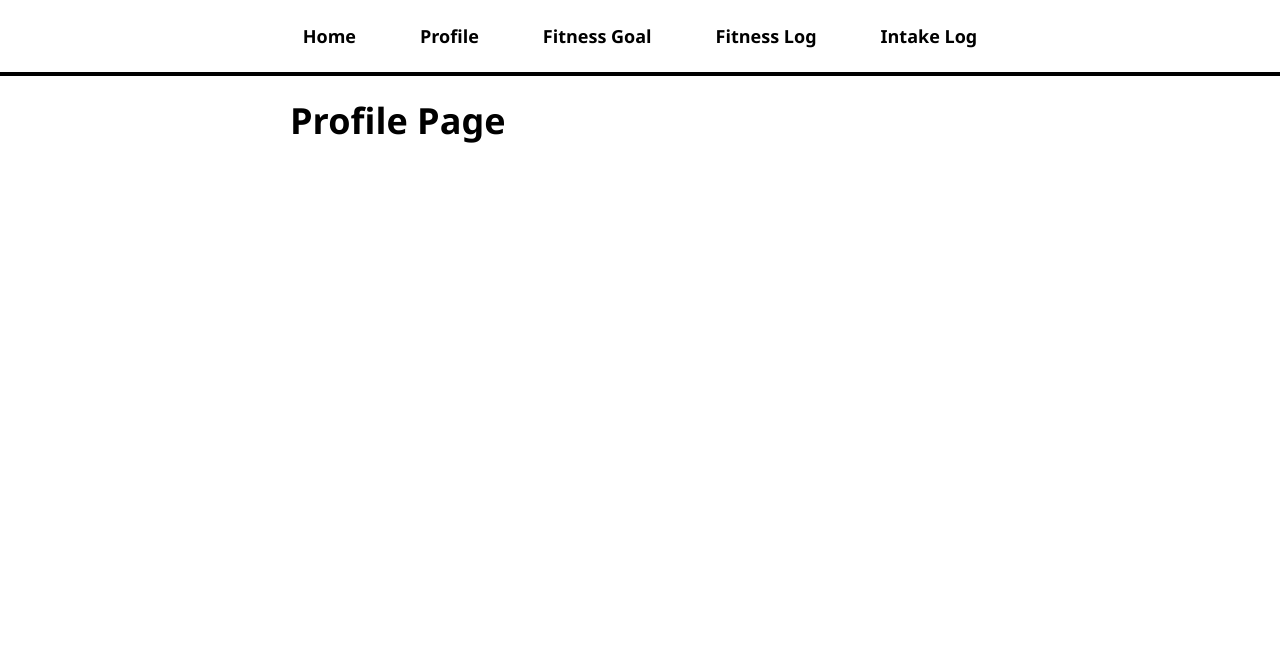
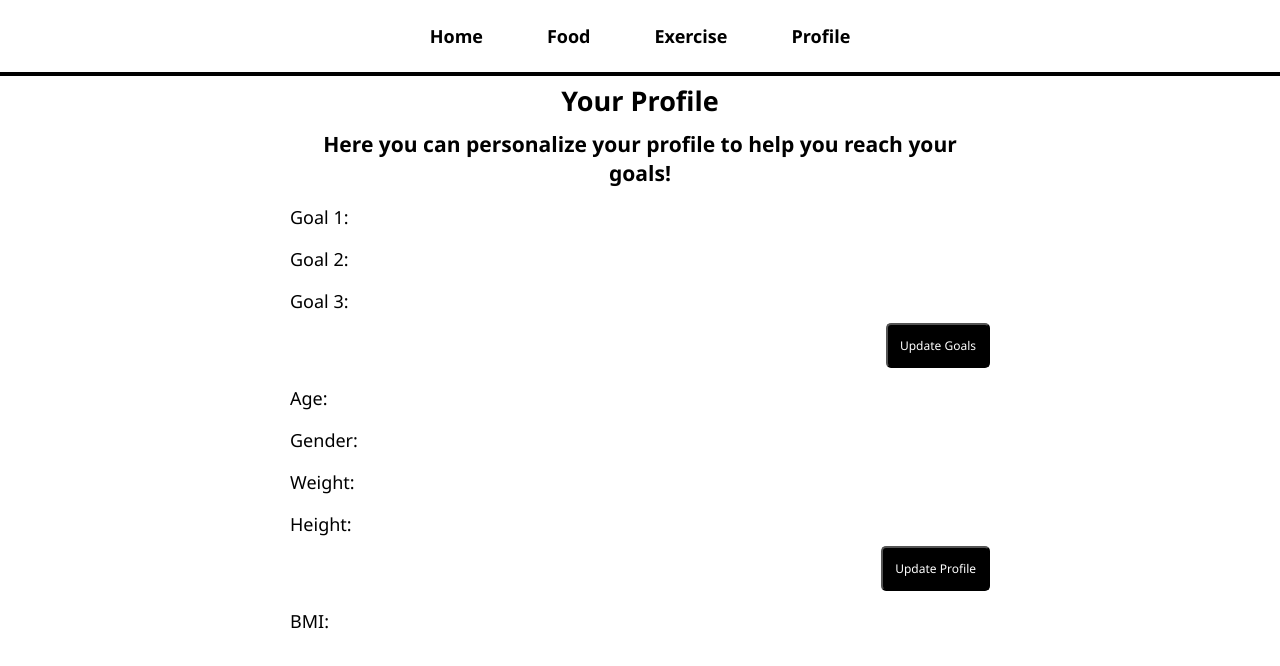
Before and after one commit to angelamoore86/Get-Fit-App, a React (Create React App) app in the folder frontend/: page /profile in a window 1280 px wide. Shown: the top 666 px of the page. Built offline with nearby package versions, Linux system fonts and the light colour scheme; no server answers.

Commit message:
Updated ProfilePage code, added profile form, goal form and bmi calculator

```diff
--- a/frontend/src/App.css
+++ b/frontend/src/App.css
@@ -2,19 +2,28 @@ body {
   font-family: 'Segoe UI', Tahoma, Geneva, Verdana, sans-serif;
   font-size: 18px;
 }
+div {
+  text-align: right;
+}
+p, .right {
+  margin-bottom: 10px;
+  text-align: left;
+}
 
 button {
-  padding: 16px;
+  padding: 12px;
   font-family: 'Segoe UI', Tahoma, Geneva, Verdana, sans-serif;
-  font-size: 16px;
+  font-size: 12px;
   background-color: black;
   color: white;
-  border-radius: 8px;
+  border-radius: 5px;
   cursor: pointer;
 }
 
-h3, h4 {
-  margin-bottom: 0;
+h1, h2, h3, h4 {
+  margin: 10px;
+
+  text-align: center;
 }
 
 nav {
--- a/frontend/src/App.js
+++ b/frontend/src/App.js
@@ -19,7 +19,7 @@ function App() {
             <Route path="/profile" element={<ProfilePage />} />
             <Route path="/fitnessgoal" element={<FitnessGoalPage />} />
             <Route path="/fitnesslog" element={<FitnessLogPage />} />
-            <Route path="/intake" element={<IntakeLogPage />} />
+            <Route path="/intakelog" element={<IntakeLogPage />} />
             <Route path="*" element={<NotFoundPage/>} />
           </Routes>
         </div>
--- a/frontend/src/NavBar.js
+++ b/frontend/src/NavBar.js
@@ -8,20 +8,16 @@ const NavBar = () => {
                     <Link to='/'>Home</Link>
                 </li>
                 <li>
-                    <Link to='/profile'>Profile</Link>
+                    <Link to='/intakelog'>Food</Link>
                 </li>
                 <li>
-                    <Link to='/fitnessgoal'>Fitness Goal</Link>
+                    <Link to='/fitnesslog'>Exercise</Link>
                 </li>
                 <li>
-                    <Link to='/fitnesslog'>Fitness Log</Link>
-                </li>
-                <li>
-                    <Link to='/intakelog'>Intake Log</Link>
+                    <Link to='/profile'>Profile</Link>
                 </li>
             </ul>
         </nav>
-
     );
 }
 
--- /dev/null
+++ b/frontend/src/components/BMICalculator.js
@@ -0,0 +1,19 @@
+
+function BMICalculator({ weight, height }) {
+    const calculateBMI = () => {
+        if (weight > 0 && height > 0){
+            const heightInMeters = height/100;
+            const bmiValue = (weight / (heightInMeters * heightInMeters)).toFixed(2);
+            return bmiValue;
+        }
+    }
+    const bmi = calculateBMI();
+
+    return (
+        <div>
+            <p>BMI: {bmi}</p>
+        </div>
+    );
+}
+
+export default BMICalculator;
--- /dev/null
+++ b/frontend/src/components/FitnessGoalForm.js
@@ -0,0 +1,36 @@
+import { useState } from "react";
+
+const FitnessGoalForm = ({ onCancel, onUpdateGoals }) => {
+    const [goals, setGoals] = useState({
+        goal1: '',
+        goal2: '',
+        goal3: '',
+    });
+
+    const handleInputChange = (e) => {
+        const { name, value } = e.target;
+        setGoals((goals) => ({
+            ...goals,
+            [name]: value,
+        }));
+    };
+
+    const handleUpdateGoals = () => {
+        onUpdateGoals(goals);
+        onCancel();
+    }
+    return (
+        <div>
+            <h3>Your Fitness Goals</h3>
+            <div class="right">
+                <label>Goal 1: <input type="text" name="goal1" value={goals.goal1} onChange={handleInputChange} /></label><br />
+                <label>Goal 2: <input type="text" name="goal2" value={goals.goal2} onChange={handleInputChange} /></label><br />
+                <label>Goal 3: <input type="text" name="goal3" value={goals.goal3} onChange={handleInputChange} /></label><br />
+            </div>
+            <button onClick={handleUpdateGoals}>Update Goals</button>
+            <button onClick={onCancel}>Cancel</button>
+        </div>
+    );
+};
+
+export default FitnessGoalForm;
--- /dev/null
+++ b/frontend/src/components/ProfileForm.js
@@ -0,0 +1,41 @@
+import { useState } from "react";
+
+const ProfileForm = ({ onCancel, onUpdateProfile }) => {
+    const [profile, setProfile] = useState({
+        username: '',
+        name: '',
+        age: '',
+        weight: '',
+        height: '',
+    });
+
+    const handleInputChange = (e) => {
+        const {name, value} = e.target;
+        setProfile((profile) => ({
+            ...profile,
+            [name]: value,
+        }));
+    };
+
+    const handleOnUpdate = () => {
+        onUpdateProfile(profile);
+        onCancel();
+    };
+
+    return (
+        <div>
+        <h3>Edit Profile</h3>
+            <h3>Please update your profile information below.</h3>
+            <div class="right">
+                <label>Age: <input type="text" name="age" value={profile.age} onChange={handleInputChange} /></label><br />
+                <label>Gender: <input type="text" name="gender" value={profile.age} onChange={handleInputChange} /></label><br />
+                <label>Weight: <input type="text" name="weight" value={profile.age} onChange={handleInputChange} /></label><br />
+                <label>Height: <input type="text" name="height" value={profile.age} onChange={handleInputChange} /></label><br />
+            </div>
+            <button onClick={handleOnUpdate}>Update Profile</button>
+            <button onClick={onCancel}>Cancel</button>
+        </div>
+    );
+};
+
+export default ProfileForm;
--- a/frontend/src/pages/ProfilePage.js
+++ b/frontend/src/pages/ProfilePage.js
@@ -1,7 +1,83 @@
+import { useState, useEffect } from 'react';
+import axios from 'axios';
+import ProfileForm from '../components/ProfileForm';
+import FitnessGoalForm from '../components/FitnessGoalForm';
+import BMICalculator from '../components/BMICalculator';
+
 const ProfilePage = () => {
+    const [profile, setProfile] = useState({});
+    const [goals, setGoals] = useState({});
+    const [profileUpdate, setProfileUpdate] = useState(false);
+    const [goalUpdate, setGoalUpdate] = useState(false);
+
+
+    useEffect( () => {
+        axios.get('/api/userprofile')
+        .then((response) => {
+            setProfile(response.data);
+        })
+        .catch((error) => {
+            console.error('Error. Could not get profile:', error);
+        });
+
+        axios.get('/api/usergoals')
+        .then((response) => {
+            setGoals(response.data);
+        })
+        .catch((error) => {
+            console.error('Error. Could not get goals.', error);
+        });
+    }, []);
+
+    const handleOnProfileUpdate = (updatedProfile) => {
+        axios.put('/api/updateprofile', updatedProfile)
+        .then((response) => {
+            setProfile(response.data);
+            setProfileUpdate(false);
+        })
+        .catch((error) => {
+            console.error("Error. Could not update profile.", error);
+        });
+    };
+    const handleOnGoalUpdate = (updatedGoals) => {
+        axios.put('/api/updategoals', updatedGoals)
+        .then((response) => {
+            setGoals(response.data);
+            setGoalUpdate(false);
+        })
+        .catch((error) => {
+            console.error('Error updating user goals.', error);
+        });
+    };
+
     return (
-        <h1>Profile Page</h1>
+        <div>
+            <h2>Your Profile</h2>
+            <h3>Here you can personalize your profile to help you reach your goals!</h3>
+            {goalUpdate ? (
+                <FitnessGoalForm onCancel={() => setGoalUpdate(false)} onUpdateGoals={handleOnGoalUpdate} />
+            ) : (
+                <div>
+                    <p>Goal 1: {goals.goal1}</p>
+                    <p>Goal 2: {goals.goal2}</p>
+                    <p>Goal 3: {goals.goal3}</p>
+                    <button onClick={()=> setGoalUpdate(true)}>Update Goals</button>
+                </div>
+            )}
+            {profileUpdate ? (
+                <ProfileForm onCancel={() => setProfileUpdate(false)} onUpdateProfile={handleOnProfileUpdate}/>
+            ) : (
+                <div>
+                    <p>Age: {profile.age}</p>
+                    <p>Gender: {profile.gender}</p>
+                    <p>Weight: {profile.weight}</p>
+                    <p>Height: {profile.height}</p>
+                    <button onClick={() => setProfileUpdate(true)}>Update Profile</button>
+                </div>
+            )}
+            <BMICalculator weight={profile.weight} height={profile.height} />
+        </div>
     );
-}
+};
 
 export default ProfilePage;
```
